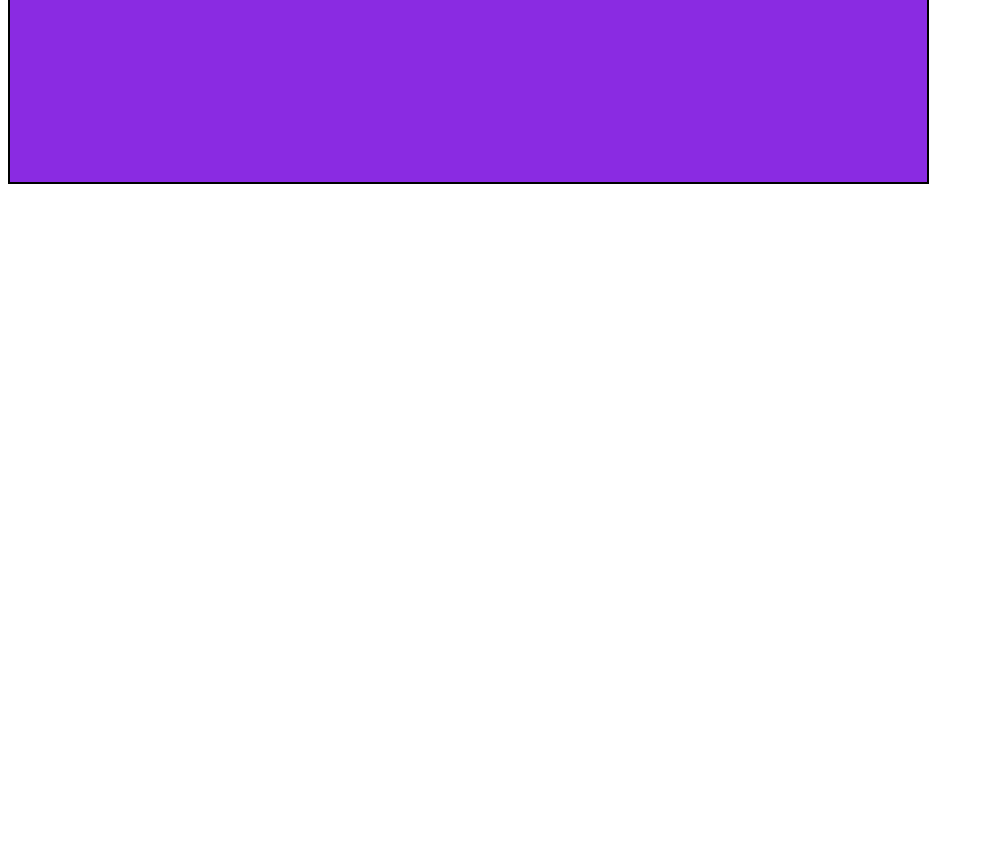
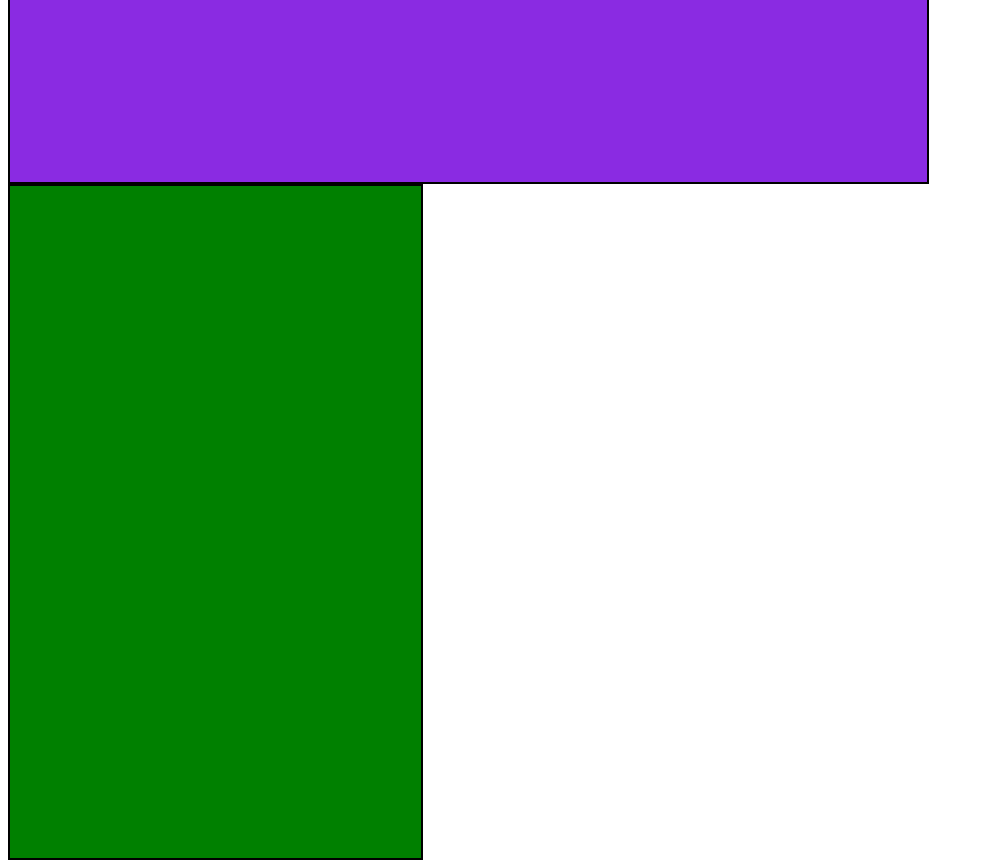
Before and after one commit to DDeShon/E-Reader, a plain HTML site: page index.html in a window 1280 px wide. Shown: the part 500-1368 px from the top of the page, without its empty margins (0-984 px from the left). Before the commit the page ends 800 px from the top, so only its background shows below. Drawn offline with Linux system fonts and the light colour scheme.

Commit message:
Working on design

```diff
--- a/styles.css
+++ b/styles.css
@@ -17,5 +17,12 @@ html {
 }
 
 /* Navigation */
-
+.nav-panel {
+  display: grid;
+  border: 2px solid black;
+  background-color: green;
+  padding: 1em;
+  height: 80vh;
+  width: 30%;
+}
 /* Footer */
```
